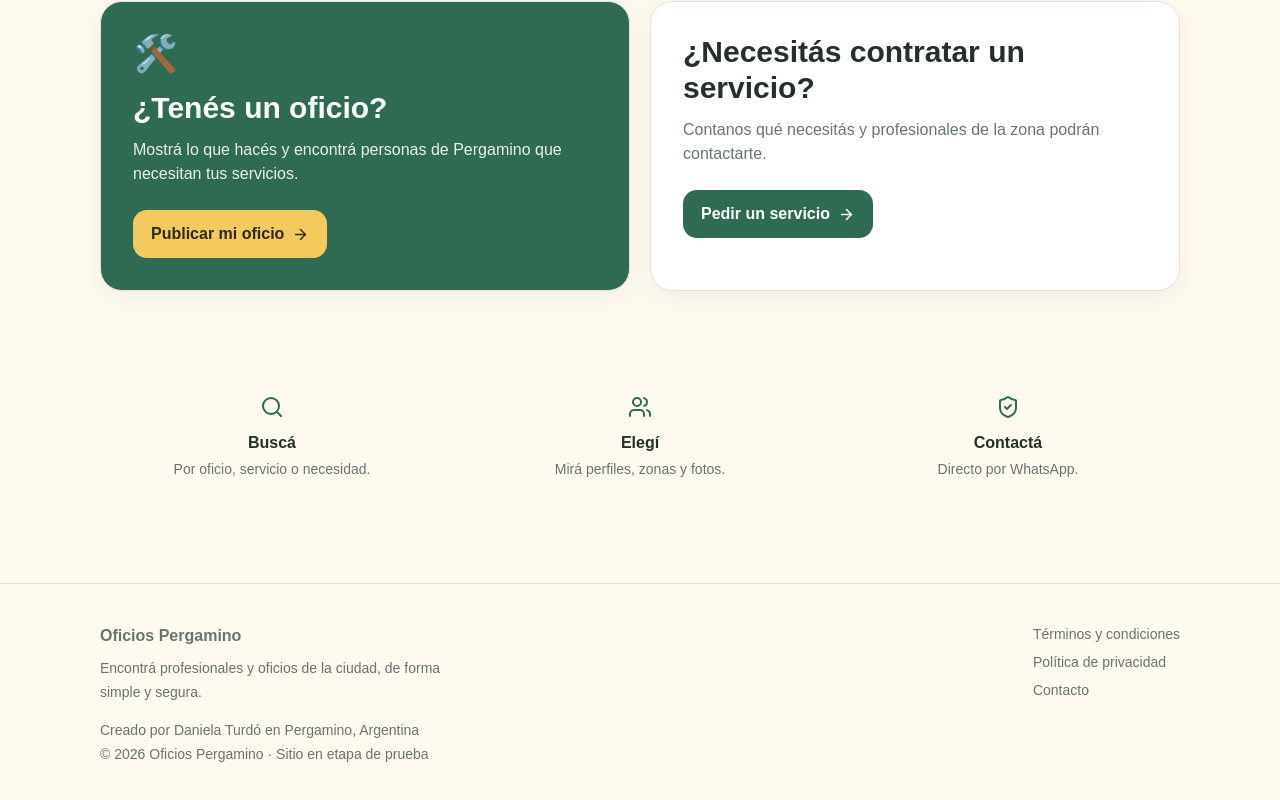
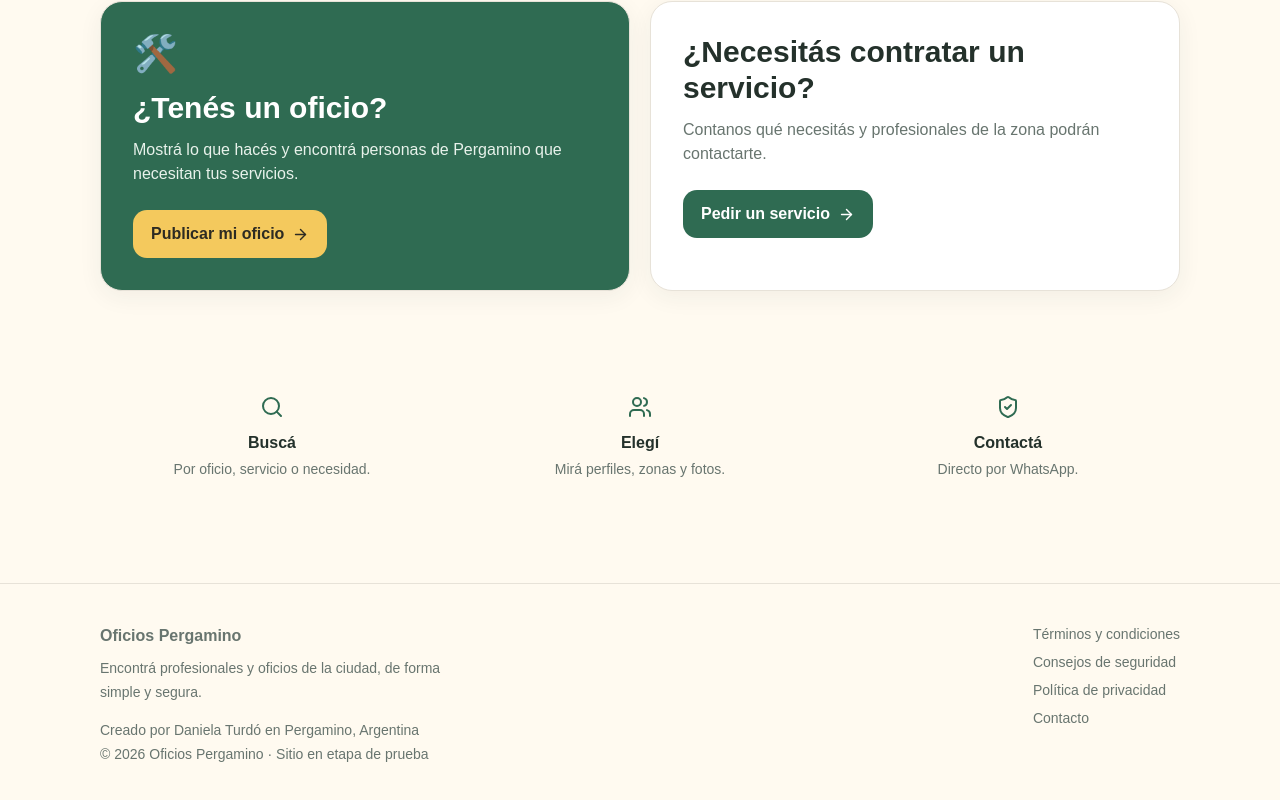
Before and after one commit to danielaturdo-hue/oficios-pergamino, a Next.js app: page / in a window 1280 px wide. Shown: the part 1602-2402 px from the top of the page. Built offline with nearby package versions, Linux system fonts and the light colour scheme; no server answers; the database is empty.

Commit message:
link de seguridad en el pie de pagina

```diff
--- a/app/layout.tsx
+++ b/app/layout.tsx
@@ -37,6 +37,7 @@ export default function RootLayout({ children }: { children: React.ReactNode })
             </div>
             <div className="flex flex-col gap-2">
               <a href="/terminos">Términos y condiciones</a>
+              <a href="/seguridad">Consejos de seguridad</a>
               <a href="/privacidad">Política de privacidad</a>
               <a href="mailto:oficios.pergamino@gmail.com">Contacto</a>
             </div>
```
